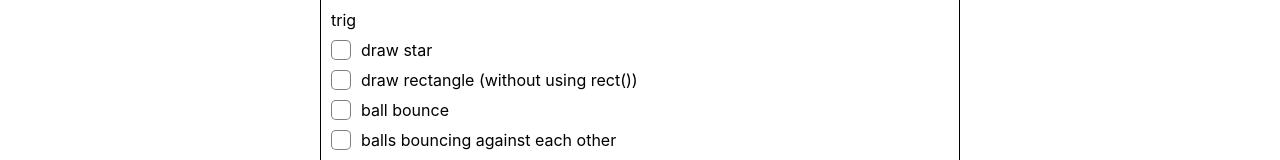
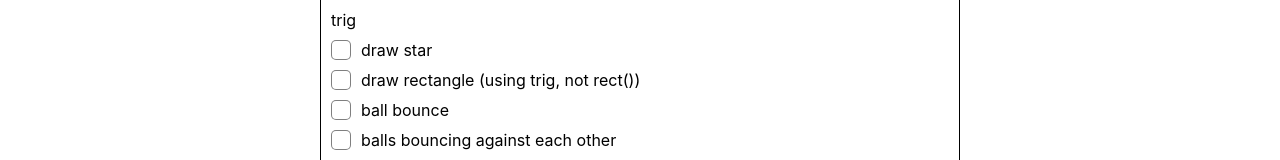
Before and after one commit to warpedpuppy/utils-site-typescript, a React (Create React App) app: page /create-json in a window 1280 px wide. Shown: the part 452-612 px from the top of the page. Built offline with nearby package versions, Linux system fonts and the light colour scheme.

Commit message:
fixed star code

```diff
--- a/src/siteData/animations/trig/Polygon.ts
+++ b/src/siteData/animations/trig/Polygon.ts
@@ -1,7 +1,7 @@
 import AnimationBaseClass from "../AnimationBaseClass";
 import Rectangle from "../utils/RectangleWithConstructionDetails";
 class AnimationTemplate extends AnimationBaseClass {
-  static t = "draw rectangle (without using rect())";
+  static t = "draw rectangle (using trig, not rect())";
   static l = "draw-rectangle";
   title = "draw rectangle";
   rect: Rectangle;
```
